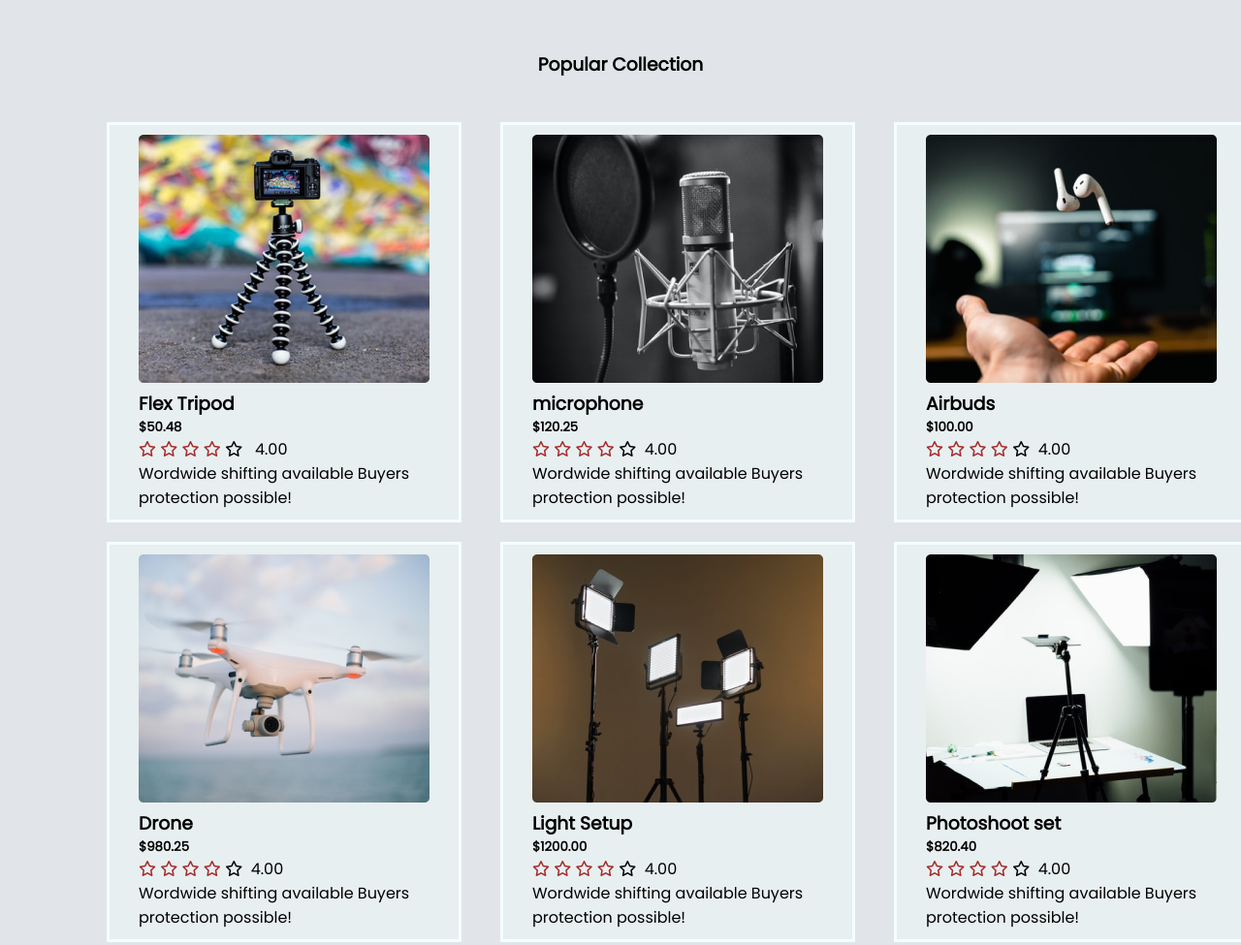
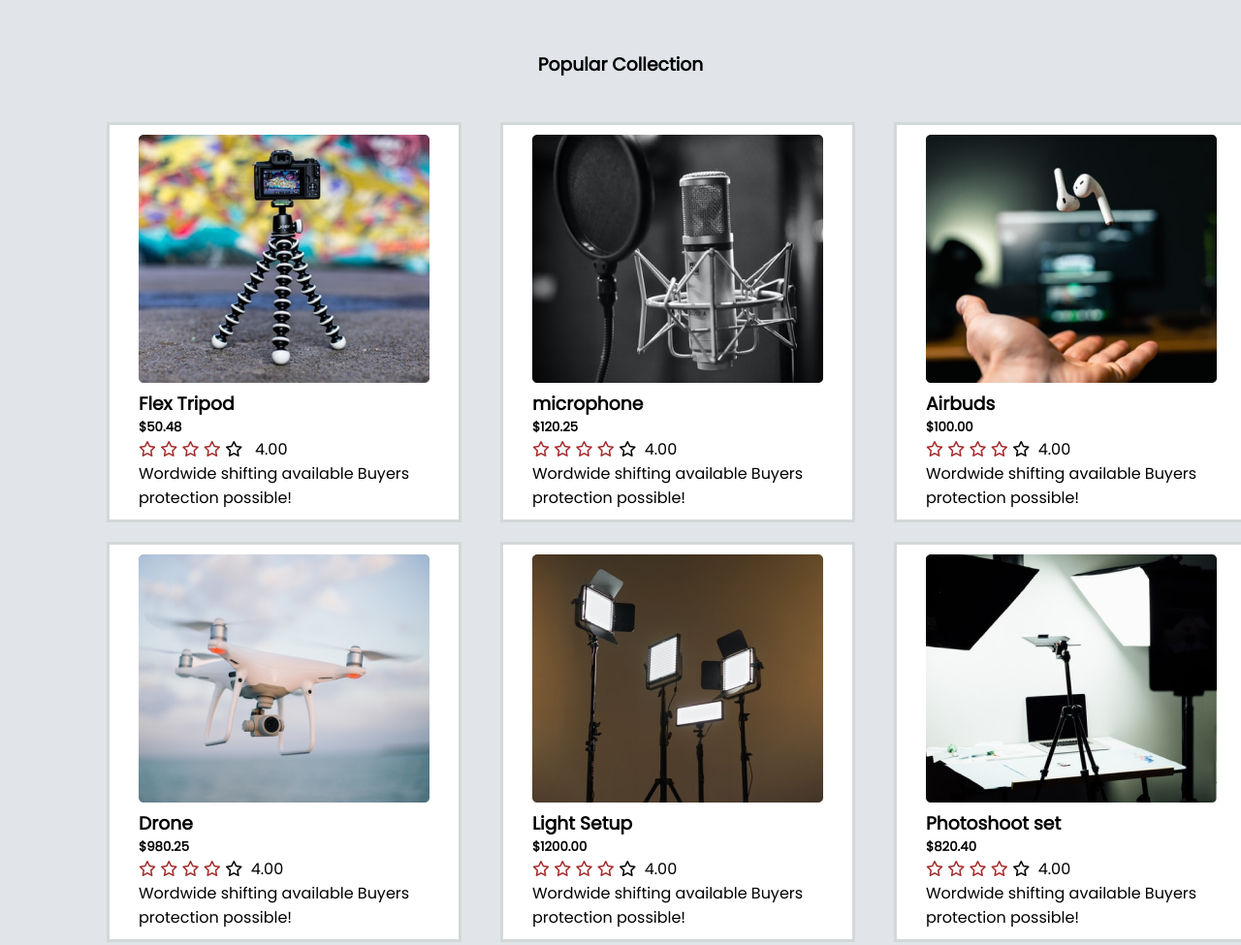
Before and after one commit to Bin-Amin/My-second-Assignment, a plain HTML site: page my-second-assingment/index.html in a window 1280 px wide. Shown: the part 880-1855 px from the top of the page at 97% size. Drawn offline with Linux system fonts and the light colour scheme.

Commit message:
second complite assingnment

```diff
--- a/my-second-assingment/style.css
+++ b/my-second-assingment/style.css
@@ -107,9 +107,9 @@ body style start
 
 .first-product{
     padding: 10px 30px;
-    border: #f4feff solid;
+    border: #d3d8d8 solid;
     margin: 10px 20px;
-    background-color: #e8eff0;
+    background-color: hsl(0, 0%, 100%);
     /* box-shadow: 10px 10px solid rgb(8, 7, 7); */
 
 }
```
